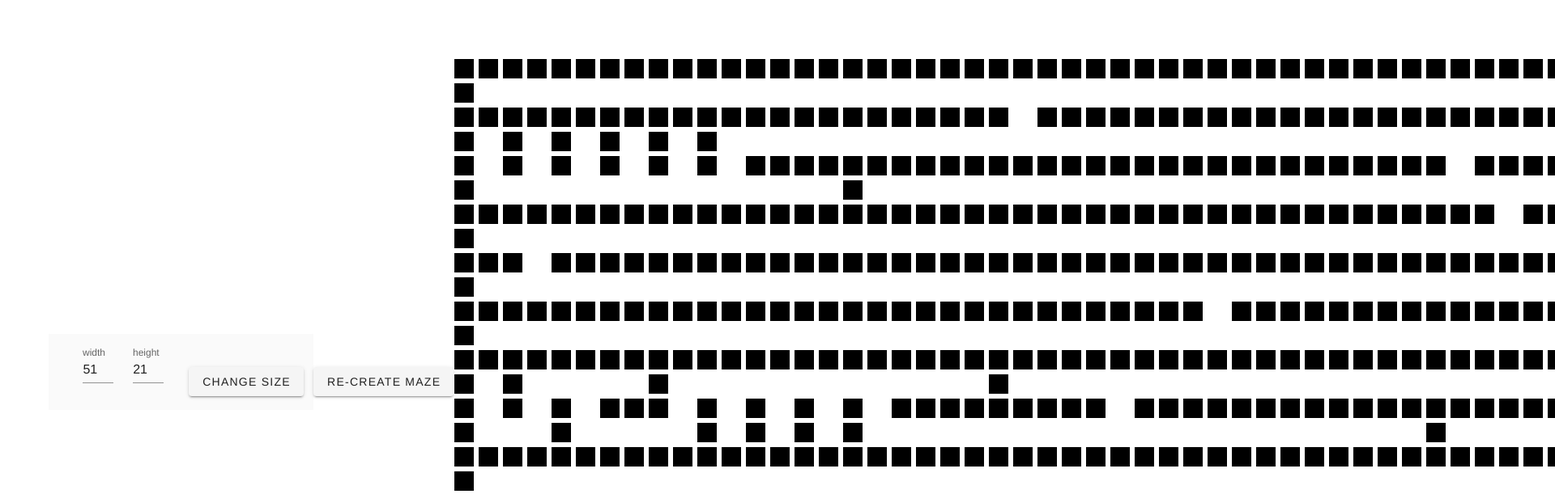
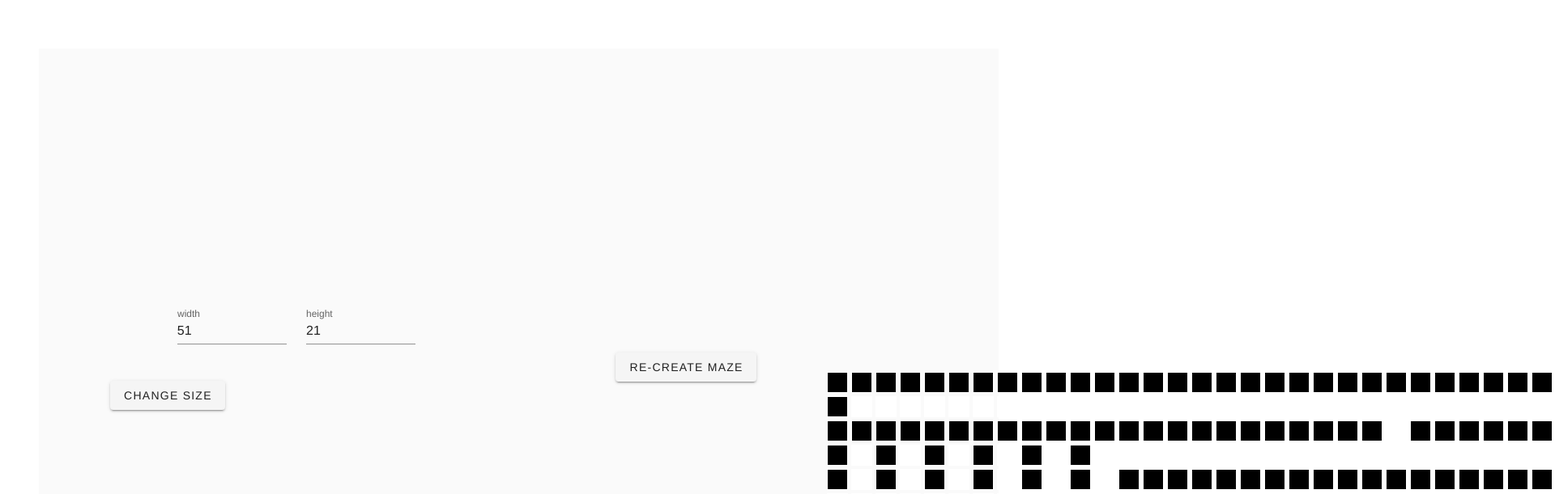
Before and after one commit to dsipakou/labirinth, a Vue app: page / in a window 1280 px wide. Shown: the top 611 px of the page at 81% size, 1920 px wide, since content can reach past the window. Built offline with nearby package versions, Linux system fonts and the light colour scheme.

Commit message:
UI experiments

```diff
--- a/src/App.vue
+++ b/src/App.vue
@@ -1,16 +1,18 @@
 <template>
   <v-app id="app">
-    <v-container>
-      <v-row>
-        <v-col>
+    <v-container class="grey lighten-5">
+      <v-row justify="center" class="mb-6">
+        <v-col md="12">
           <Size v-bind:inputWidth="width" v-bind:inputHeight="height" />
         </v-col>
       </v-row>
-      <v-row>
-        <v-col>
+      <v-row class="mb-6">
+        <v-col md="12">
           <v-btn v-on:click="regenerate">Re-create maze</v-btn>
         </v-col>
       </v-row>
+      <v-row>
+        <v-col md="12">
           <div class="container">
             <div v-for="heights, heightIndex in maze" :key="heights + heightIndex">
               <div v-for="width, widthIndex in heights" :key="width + widthIndex + heightIndex">
@@ -18,6 +20,8 @@
               </div>
             </div>
           </div>
+        </v-col>
+      </v-row>
     </v-container>
   </v-app>
 </template>
--- a/src/components/Size.vue
+++ b/src/components/Size.vue
@@ -1,19 +1,19 @@
 <template>
-  <v-container class="grey lighten-5">
+  <div>
     <v-row justify="center">
-      <v-col md="4">
+      <v-col md="3">
         <v-text-field label="width" v-model="inputWidth" placeholder="Enter width" />
       </v-col>
-      <v-col md="4">
+      <v-col md="3">
         <v-text-field label="height" v-model="inputHeight" placeholder="Enter height" />
       </v-col>
     </v-row>
     <v-row justify="left">
-      <v-col md="8">
+      <v-col md="6">
         <v-btn v-on:click="changeSize">Change size</v-btn>
       </v-col>
     </v-row>
-  </v-container>
+    </div>
 </template>
 
 <script>
```
Lines whose indentation alone changed are shown as unchanged.
